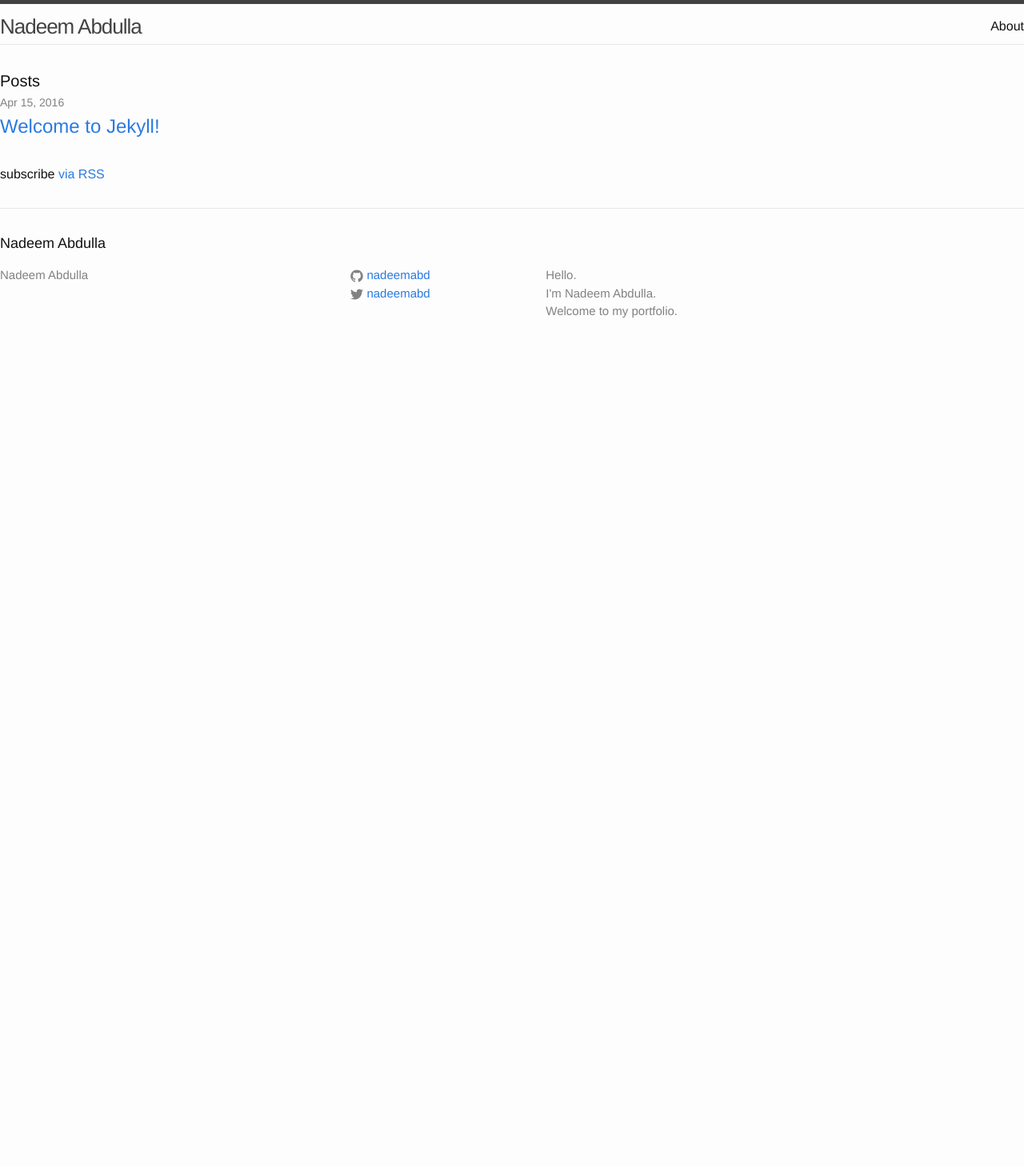
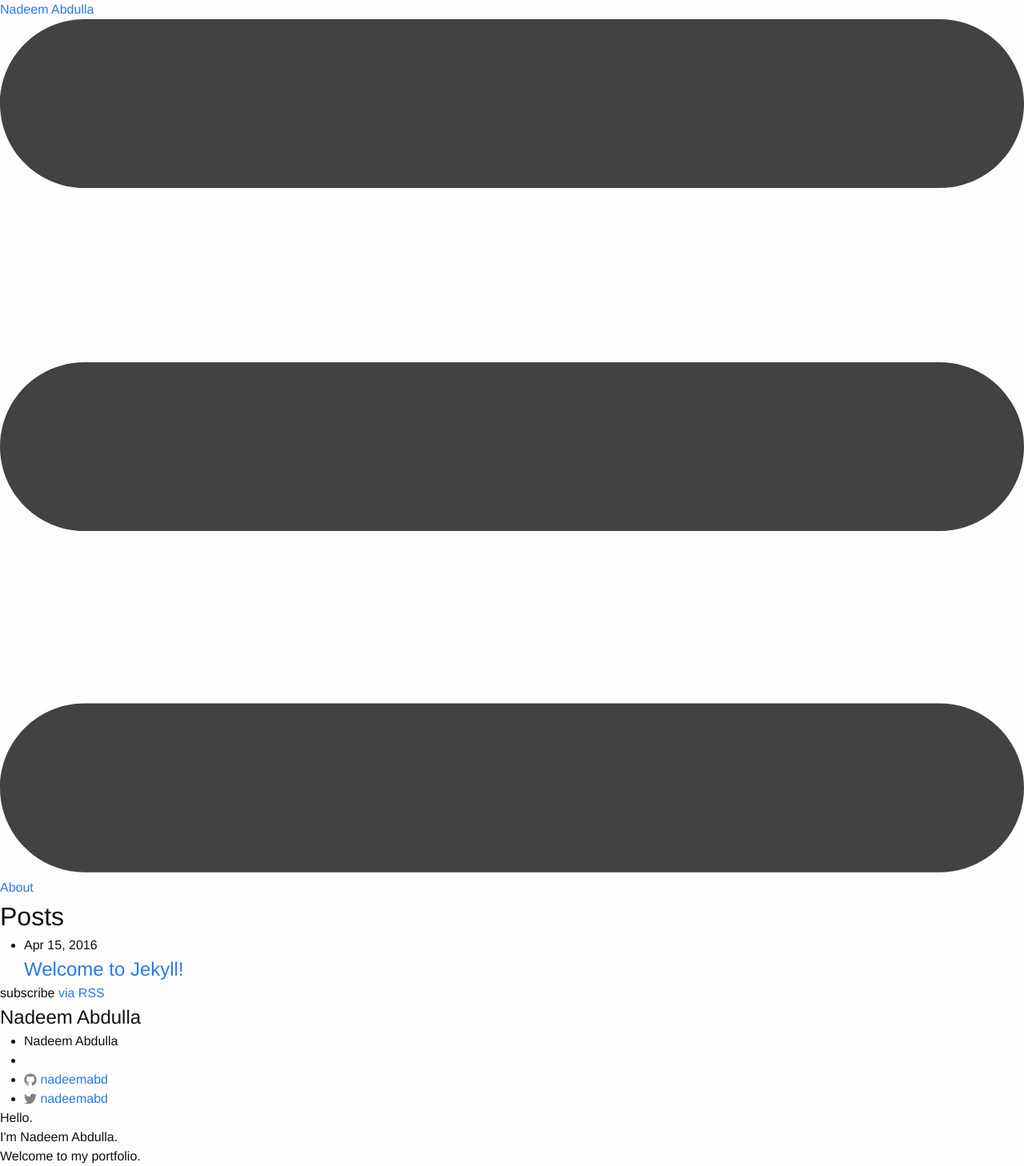
Before and after one commit to nadeemabd/nadeemabd.github.io, a Jekyll site: the page built from index.html, in a window 1280 px wide. Shown: the whole page at 80% size. Built offline with Jekyll 4.4.1, drawn with Linux system fonts in a browser that asks for light colours; before the commit the page ends 900 px from its top, so only the background shows below that.

Commit message:
Layout changes to site

```diff
--- a/_sass/_layout.scss
+++ b/_sass/_layout.scss
@@ -1,242 +1,252 @@
 /**
- * Site header
+ * Site
  */
-.site-header {
-    border-top: 5px solid $grey-color-dark;
-    border-bottom: 1px solid $grey-color-light;
-    min-height: 56px;
-
-    // Positioning context for the mobile navigation icon
-    position: relative;
+.site {
+  max-width: $content-width;
+  margin: 0 auto;
+  //padding-right: $spacing-unit;
+  //padding-left: $spacing-unit;
 }
 
-.site-title {
-    font-size: 26px;
-    font-weight: 300;
-    line-height: 56px;
-    letter-spacing: -1px;
-    margin-bottom: 0;
-    float: left;
-
-    &,
-    &:visited {
-        color: $grey-color-dark;
-    }
-}
-
-.site-nav {
-    float: right;
-    line-height: 56px;
-
-    .menu-icon {
-        display: none;
-    }
-
-    .page-link {
-        color: $text-color;
-        line-height: $base-line-height;
-
-        // Gaps between nav items, but not on the last one
-        &:not(:last-child) {
-            margin-right: 20px;
-        }
-    }
-
-    @include media-query($on-palm) {
-        position: absolute;
-        top: 9px;
-        right: $spacing-unit / 2;
-        background-color: $background-color;
-        border: 1px solid $grey-color-light;
-        border-radius: 5px;
-        text-align: right;
-
-        .menu-icon {
-            display: block;
-            float: right;
-            width: 36px;
-            height: 26px;
-            line-height: 0;
-            padding-top: 10px;
-            text-align: center;
-
-            > svg {
-                width: 18px;
-                height: 15px;
-
-                path {
-                    fill: $grey-color-dark;
-                }
-            }
-        }
-
-        .trigger {
-            clear: both;
-            display: none;
-        }
-
-        &:hover .trigger {
-            display: block;
-            padding-bottom: 5px;
-        }
-
-        .page-link {
-            display: block;
-            padding: 5px 10px;
-
-            &:not(:last-child) {
-                margin-right: 0;
-            }
-            margin-left: 20px;
-        }
-    }
-}
-
-
-
-/**
- * Site footer
- */
-.site-footer {
-    border-top: 1px solid $grey-color-light;
-    padding: $spacing-unit 0;
-}
-
-.footer-heading {
-    font-size: 18px;
-    margin-bottom: $spacing-unit / 2;
-}
-
-.contact-list,
-.social-media-list {
-    list-style: none;
-    margin-left: 0;
-}
-
-.footer-col-wrapper {
-    font-size: 15px;
-    color: $grey-color;
-    margin-left: -$spacing-unit / 2;
-    @extend %clearfix;
-}
-
-.footer-col {
-    float: left;
-    margin-bottom: $spacing-unit / 2;
-    padding-left: $spacing-unit / 2;
-}
-
-.footer-col-1 {
-    width: -webkit-calc(35% - (#{$spacing-unit} / 2));
-    width:         calc(35% - (#{$spacing-unit} / 2));
-}
-
-.footer-col-2 {
-    width: -webkit-calc(20% - (#{$spacing-unit} / 2));
-    width:         calc(20% - (#{$spacing-unit} / 2));
-}
-
-.footer-col-3 {
-    width: -webkit-calc(45% - (#{$spacing-unit} / 2));
-    width:         calc(45% - (#{$spacing-unit} / 2));
-}
-
-@include media-query($on-laptop) {
-    .footer-col-1,
-    .footer-col-2 {
-        width: -webkit-calc(50% - (#{$spacing-unit} / 2));
-        width:         calc(50% - (#{$spacing-unit} / 2));
-    }
-
-    .footer-col-3 {
-        width: -webkit-calc(100% - (#{$spacing-unit} / 2));
-        width:         calc(100% - (#{$spacing-unit} / 2));
-    }
-}
-
-@include media-query($on-palm) {
-    .footer-col {
-        float: none;
-        width: -webkit-calc(100% - (#{$spacing-unit} / 2));
-        width:         calc(100% - (#{$spacing-unit} / 2));
-    }
-}
-
-
-
-/**
- * Page content
- */
-.page-content {
-    padding: $spacing-unit 0;
-}
-
-.page-heading {
-    font-size: 20px;
-}
-
-.post-list {
-    margin-left: 0;
-    list-style: none;
-
-    > li {
-        margin-bottom: $spacing-unit;
-    }
-}
-
-.post-meta {
-    font-size: $small-font-size;
-    color: $grey-color;
-}
-
-.post-link {
-    display: block;
-    font-size: 24px;
-}
-
-
-
-/**
- * Posts
- */
-.post-header {
-    margin-bottom: $spacing-unit;
-}
-
-.post-title {
-    font-size: 42px;
-    letter-spacing: -1px;
-    line-height: 1;
-
-    @include media-query($on-laptop) {
-        font-size: 36px;
-    }
-}
-
-.post-content {
-    margin-bottom: $spacing-unit;
-
-    h2 {
-        font-size: 32px;
-
-        @include media-query($on-laptop) {
-            font-size: 28px;
-        }
-    }
-
-    h3 {
-        font-size: 26px;
-
-        @include media-query($on-laptop) {
-            font-size: 22px;
-        }
-    }
-
-    h4 {
-        font-size: 20px;
-
-        @include media-query($on-laptop) {
-            font-size: 18px;
-        }
-    }
-}
+///**
+// * Site header
+// */
+//.site-header {
+//    border-top: 5px solid $grey-color-dark;
+//    border-bottom: 1px solid $grey-color-light;
+//    min-height: 56px;
+//
+//    // Positioning context for the mobile navigation icon
+//    position: relative;
+//}
+//
+//.site-title {
+//    font-size: 26px;
+//    font-weight: 300;
+//    line-height: 56px;
+//    letter-spacing: -1px;
+//    margin-bottom: 0;
+//    float: left;
+//
+//    &,
+//    &:visited {
+//        color: $grey-color-dark;
+//    }
+//}
+//
+//.site-nav {
+//    float: right;
+//    line-height: 56px;
+//
+//    .menu-icon {
+//        display: none;
+//    }
+//
+//    .page-link {
+//        color: $text-color;
+//        line-height: $base-line-height;
+//
+//        // Gaps between nav items, but not on the last one
+//        &:not(:last-child) {
+//            margin-right: 20px;
+//        }
+//    }
+//
+//    @include media-query($on-palm) {
+//        position: absolute;
+//        top: 9px;
+//        right: $spacing-unit / 2;
+//        background-color: $background-color;
+//        border: 1px solid $grey-color-light;
+//        border-radius: 5px;
+//        text-align: right;
+//
+//        .menu-icon {
+//            display: block;
+//            float: right;
+//            width: 36px;
+//            height: 26px;
+//            line-height: 0;
+//            padding-top: 10px;
+//            text-align: center;
+//
+//            > svg {
+//                width: 18px;
+//                height: 15px;
+//
+//                path {
+//                    fill: $grey-color-dark;
+//                }
+//            }
+//        }
+//
+//        .trigger {
+//            clear: both;
+//            display: none;
+//        }
+//
+//        &:hover .trigger {
+//            display: block;
+//            padding-bottom: 5px;
+//        }
+//
+//        .page-link {
+//            display: block;
+//            padding: 5px 10px;
+//
+//            &:not(:last-child) {
+//                margin-right: 0;
+//            }
+//            margin-left: 20px;
+//        }
+//    }
+//}
+//
+//
+//
+///**
+// * Site footer
+// */
+//.site-footer {
+//    border-top: 1px solid $grey-color-light;
+//    padding: $spacing-unit 0;
+//}
+//
+//.footer-heading {
+//    font-size: 18px;
+//    margin-bottom: $spacing-unit / 2;
+//}
+//
+//.contact-list,
+//.social-media-list {
+//    list-style: none;
+//    margin-left: 0;
+//}
+//
+//.footer-col-wrapper {
+//    font-size: 15px;
+//    color: $grey-color;
+//    margin-left: -$spacing-unit / 2;
+//    @extend %clearfix;
+//}
+//
+//.footer-col {
+//    float: left;
+//    margin-bottom: $spacing-unit / 2;
+//    padding-left: $spacing-unit / 2;
+//}
+//
+//.footer-col-1 {
+//    width: -webkit-calc(35% - (#{$spacing-unit} / 2));
+//    width:         calc(35% - (#{$spacing-unit} / 2));
+//}
+//
+//.footer-col-2 {
+//    width: -webkit-calc(20% - (#{$spacing-unit} / 2));
+//    width:         calc(20% - (#{$spacing-unit} / 2));
+//}
+//
+//.footer-col-3 {
+//    width: -webkit-calc(45% - (#{$spacing-unit} / 2));
+//    width:         calc(45% - (#{$spacing-unit} / 2));
+//}
+//
+//@include media-query($on-laptop) {
+//    .footer-col-1,
+//    .footer-col-2 {
+//        width: -webkit-calc(50% - (#{$spacing-unit} / 2));
+//        width:         calc(50% - (#{$spacing-unit} / 2));
+//    }
+//
+//    .footer-col-3 {
+//        width: -webkit-calc(100% - (#{$spacing-unit} / 2));
+//        width:         calc(100% - (#{$spacing-unit} / 2));
+//    }
+//}
+//
+//@include media-query($on-palm) {
+//    .footer-col {
+//        float: none;
+//        width: -webkit-calc(100% - (#{$spacing-unit} / 2));
+//        width:         calc(100% - (#{$spacing-unit} / 2));
+//    }
+//}
+//
+//
+//
+///**
+// * Page content
+// */
+//.page-content {
+//    padding: $spacing-unit 0;
+//}
+//
+//.page-heading {
+//    font-size: 20px;
+//}
+//
+//.post-list {
+//    margin-left: 0;
+//    list-style: none;
+//
+//    > li {
+//        margin-bottom: $spacing-unit;
+//    }
+//}
+//
+//.post-meta {
+//    font-size: $small-font-size;
+//    color: $grey-color;
+//}
+//
+//.post-link {
+//    display: block;
+//    font-size: 24px;
+//}
+//
+//
+//
+///**
+// * Posts
+// */
+//.post-header {
+//    margin-bottom: $spacing-unit;
+//}
+//
+//.post-title {
+//    font-size: 42px;
+//    letter-spacing: -1px;
+//    line-height: 1;
+//
+//    @include media-query($on-laptop) {
+//        font-size: 36px;
+//    }
+//}
+//
+//.post-content {
+//    margin-bottom: $spacing-unit;
+//
+//    h2 {
+//        font-size: 32px;
+//
+//        @include media-query($on-laptop) {
+//            font-size: 28px;
+//        }
+//    }
+//
+//    h3 {
+//        font-size: 26px;
+//
+//        @include media-query($on-laptop) {
+//            font-size: 22px;
+//        }
+//    }
+//
+//    h4 {
+//        font-size: 20px;
+//
+//        @include media-query($on-laptop) {
+//            font-size: 18px;
+//        }
+//    }
+//}
```
